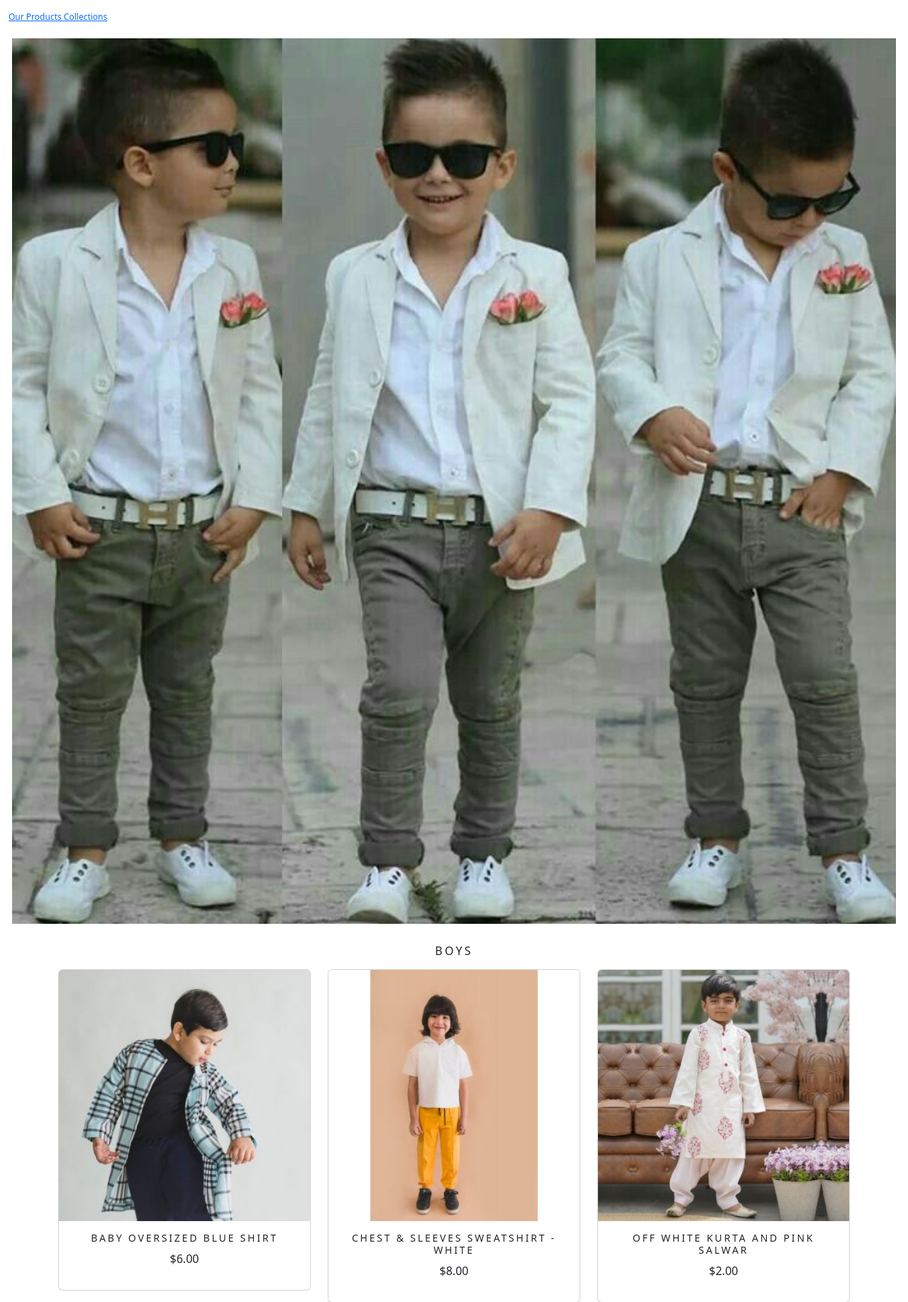
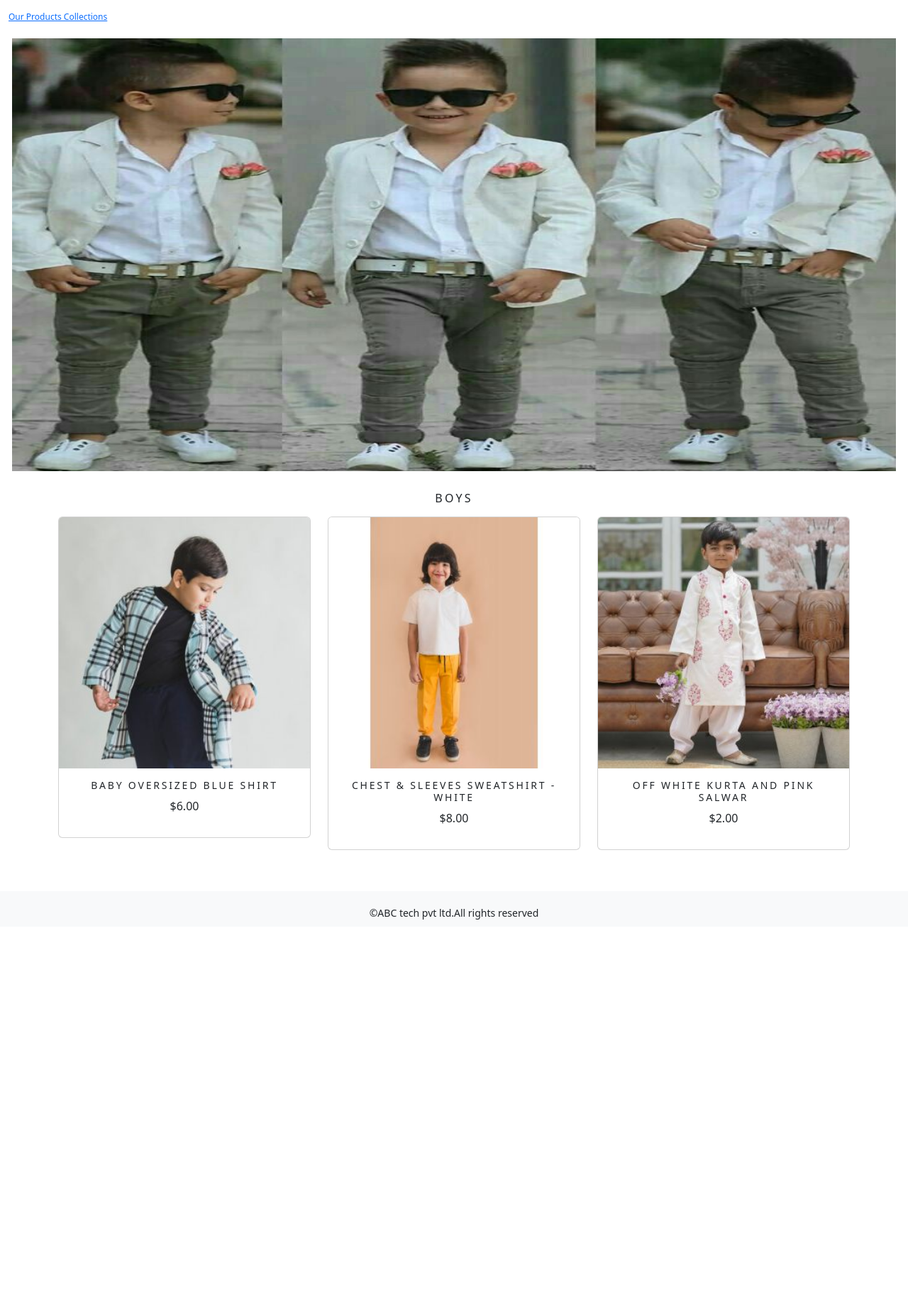
Before and after one commit to fransismathewapr7/Ecommerce123, a Django app: page /shop/boys/ in a window 1280 px wide. Shown: the part 154-1989 px from the top of the page at 71% size. After the commit the page ends 1450 px from the top, so only its background shows below. Run offline with Django 4.2, Linux system fonts and the light colour scheme; data comes from the database, SQL or seed files in the repository; some libraries are stand-ins or nearby versions.

Commit message:
Update category.html

```diff
--- a/Ecommerceproject/templates/category.html
+++ b/Ecommerceproject/templates/category.html
@@ -28,7 +28,7 @@
   {% endif %}
   <div class="mx_auto">
     {% if category %}
-    <img class="my_image my_image_padding" src="{{category.image.url}}" alt="{{category.name}}" style="width:100%;">
+    <img class="my_image my_image_padding" src="{{category.image.url}}" alt="{{category.name}}" style="width:100%; height:620px;">
   </div>
     <br>
   <div>
@@ -37,7 +37,7 @@
   </div>
     {% else %}
     <div>
-    <img class="my_image my_image_padding" src="{% static 'img/banner.gif' %}" alt="Our Products" width="1500px;">
+    <img class="my_image my_image_padding" src="{% static 'img/banner.gif' %}" alt="Our Products" width="1500px; height:620px;">
     </div>
     <br>
     <div>
```
